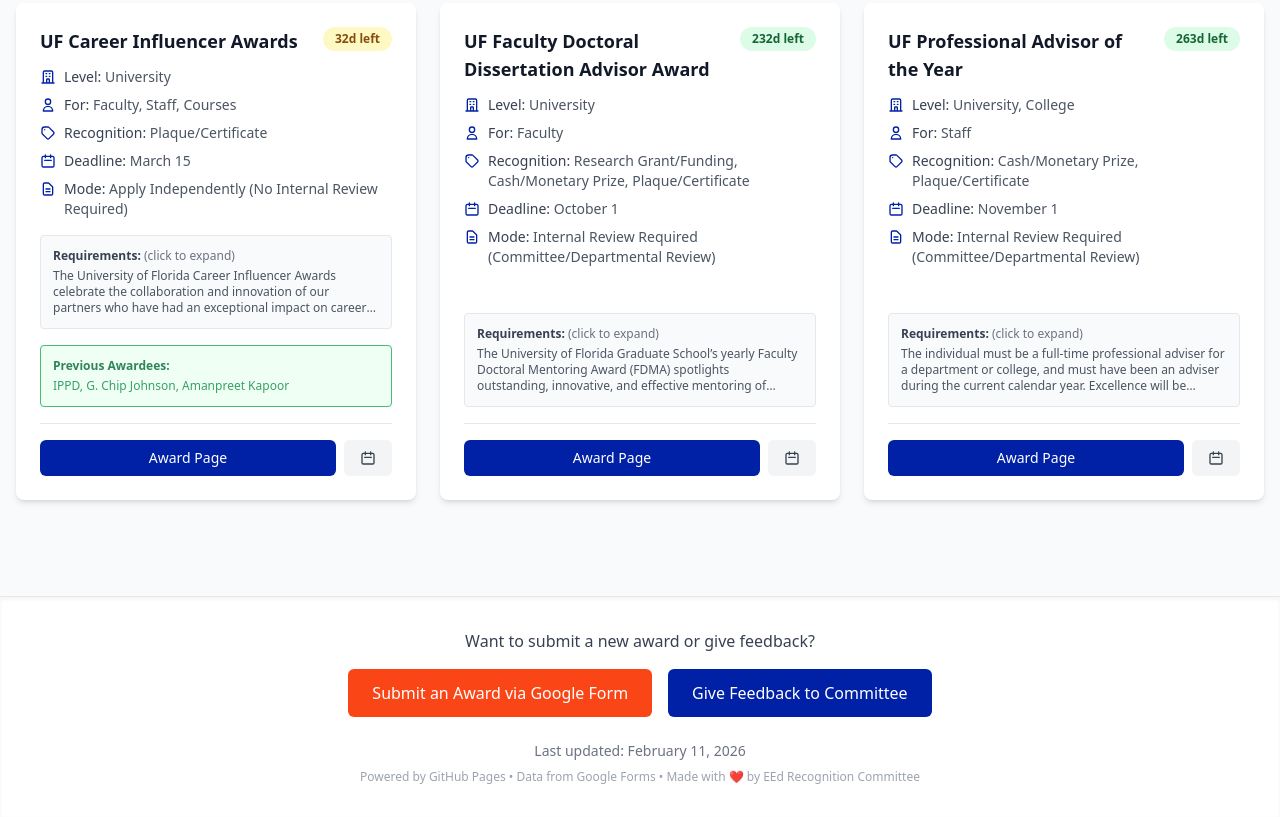
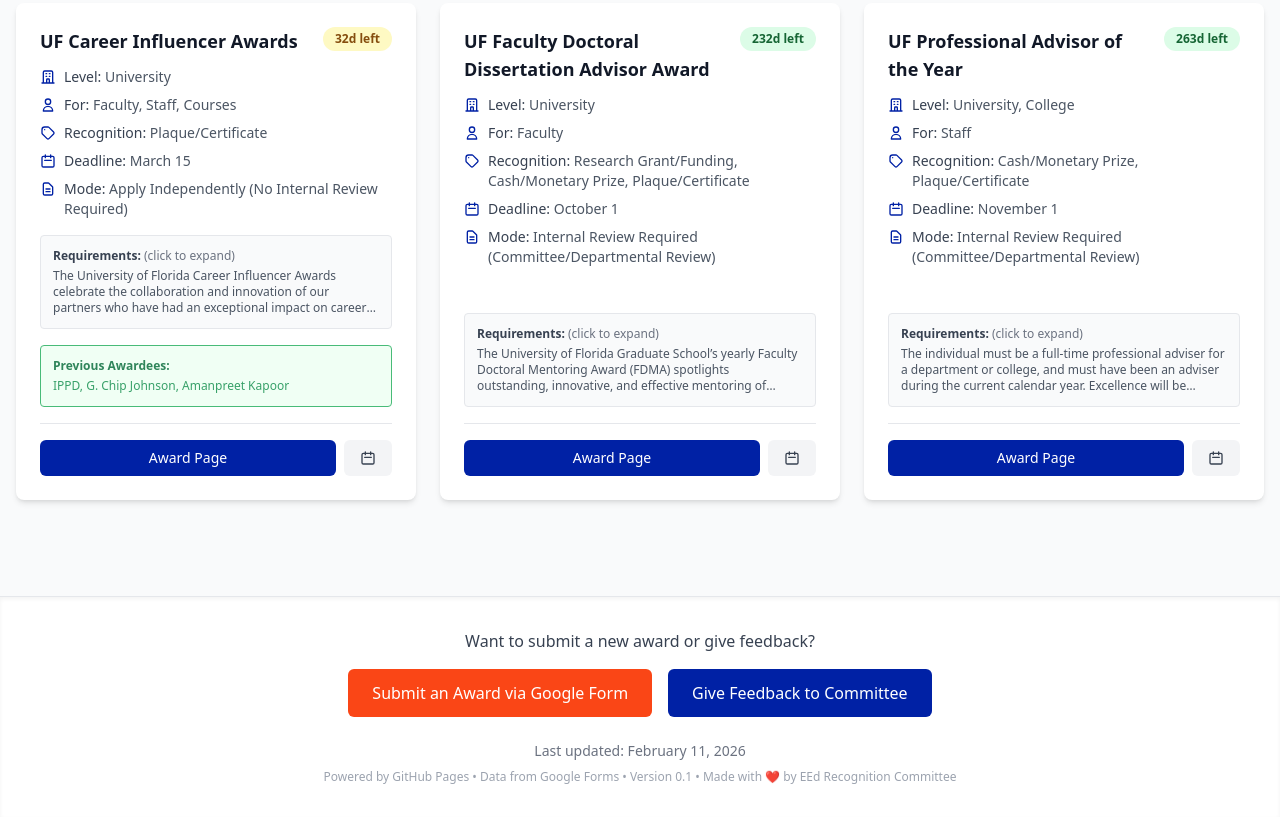
Before and after one commit to kapooramanpreet/eed-recognitions, a plain HTML site: page docs/index.html in a window 1280 px wide. Shown: the part 407-1224 px from the top of the page. Drawn offline with nearby package versions, Linux system fonts and the light colour scheme.

Commit message:
added version

```diff
--- a/docs/index.html
+++ b/docs/index.html
@@ -244,7 +244,7 @@
           Last updated: <span id="last-updated" class="font-medium"></span>
         </p>
         <p class="mt-2 text-xs text-gray-400">
-          Powered by GitHub Pages • Data from Google Forms • Made with ❤️ by EEd Recognition Committee
+          Powered by GitHub Pages • Data from Google Forms • Version 0.1 • Made with ❤️ by EEd Recognition Committee
         </p>
       </div>
     </div>
```
